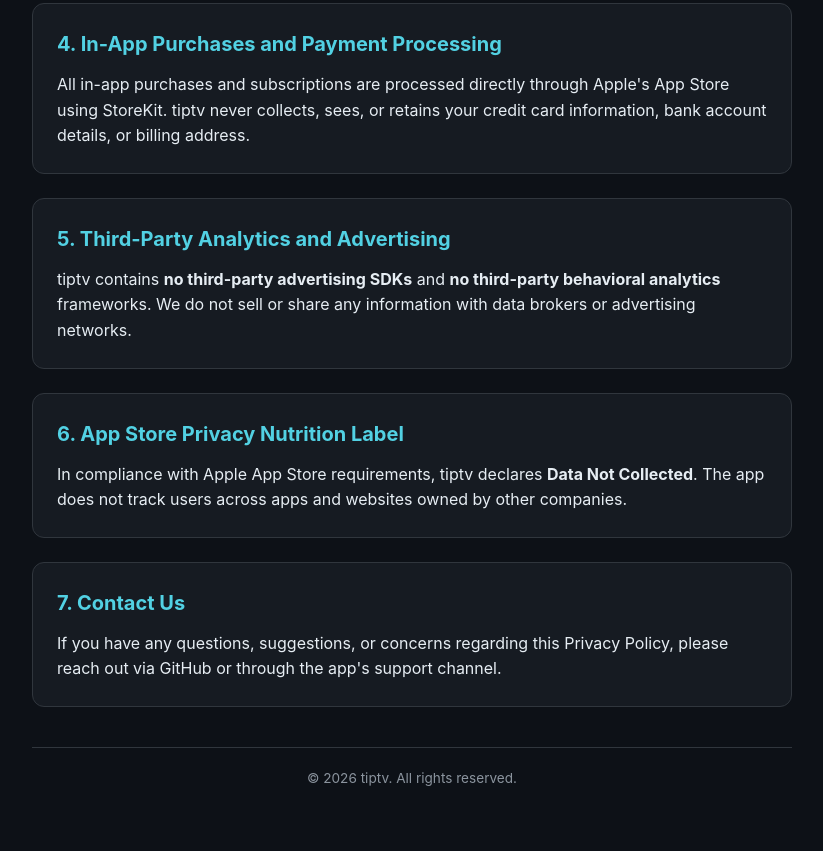
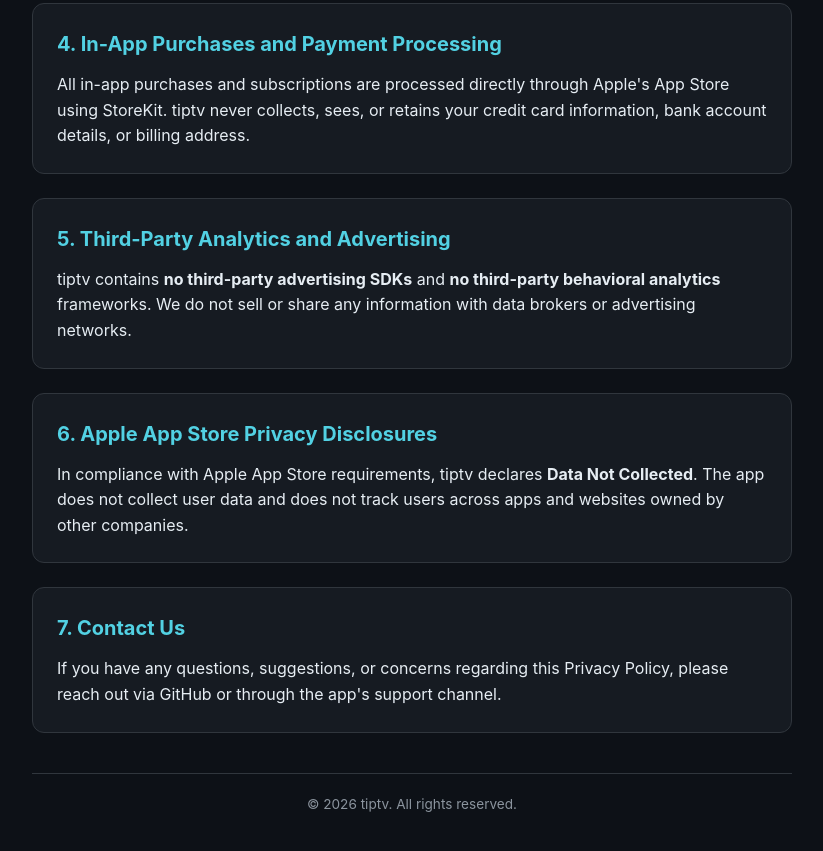
Before and after one commit to Triple-Fish/tiptv, a plain HTML site: page docs/index.html in a window 1280 px wide. Shown: the part 1204-2055 px from the top of the page, without its empty margins (228-1051 px from the left). Before the commit the page ends 2034 px from the top, so only its background shows below. Drawn offline with Linux system fonts and the light colour scheme.

Commit message:
Update Section 6 heading from Privacy Nutrition Label to Apple App Store Privacy Disclosures

```diff
--- a/docs/index.html
+++ b/docs/index.html
@@ -146,8 +146,8 @@
         </section>
 
         <section>
-            <h2>6. App Store Privacy Nutrition Label</h2>
-            <p>In compliance with Apple App Store requirements, tiptv declares <strong>Data Not Collected</strong>. The app does not track users across apps and websites owned by other companies.</p>
+            <h2>6. Apple App Store Privacy Disclosures</h2>
+            <p>In compliance with Apple App Store requirements, tiptv declares <strong>Data Not Collected</strong>. The app does not collect user data and does not track users across apps and websites owned by other companies.</p>
         </section>
 
         <section>
```
Also changed, not shown: docs/privacy.html (+2 -2 lines), privacy.html (+2 -2 lines).
